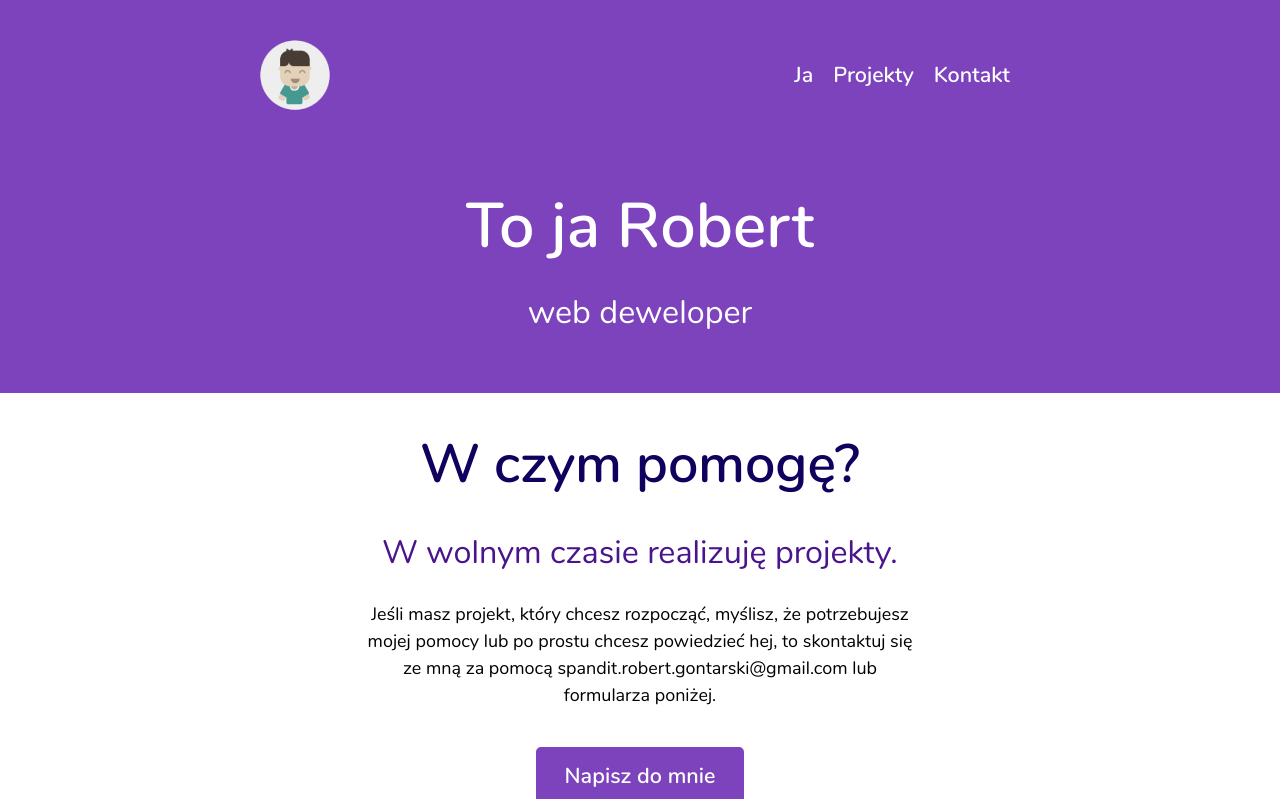
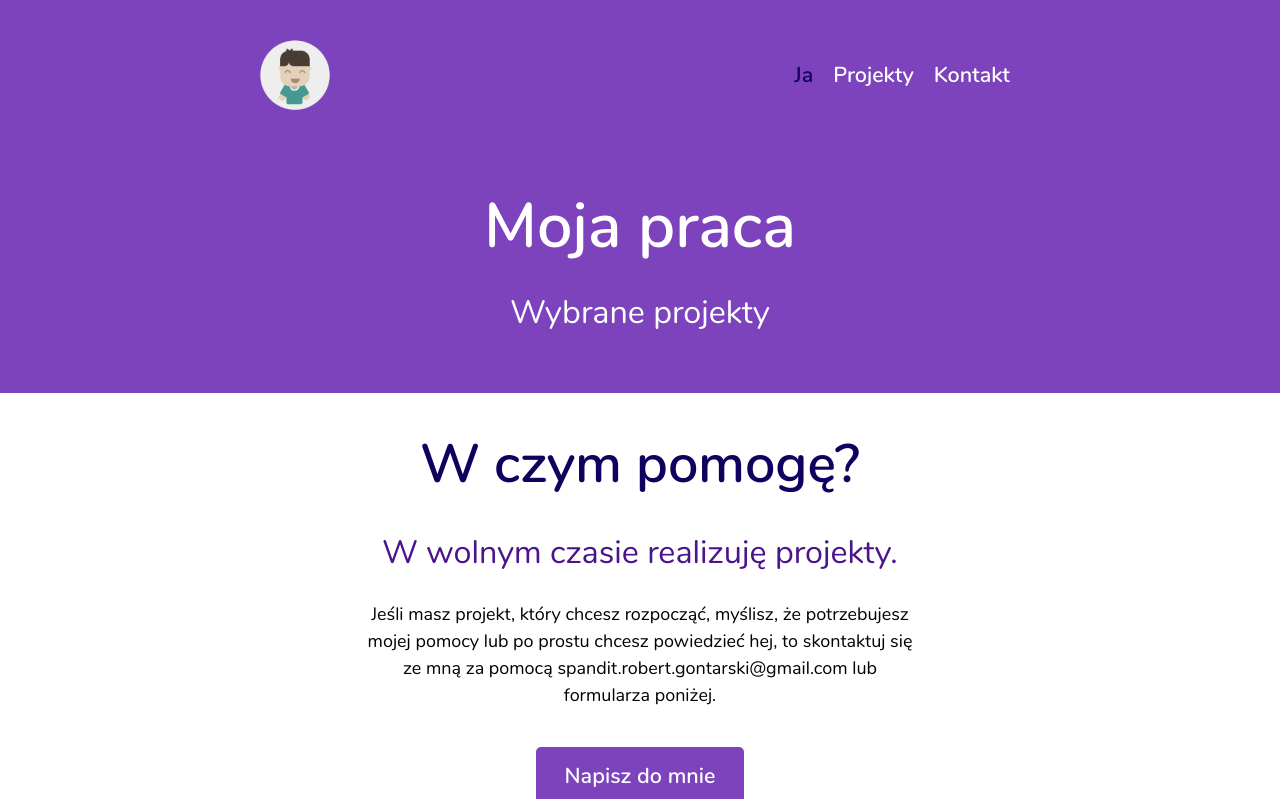
Before and after one commit to Citentel/portfolio-project, a React (Create React App) app: page /projekty in a window 1280 px wide. Shown: the top 799 px of the page. Built offline with nearby package versions, Linux system fonts and the light colour scheme.

Commit message:
changed logic of rooting

```diff
--- a/src/Routing/index.js
+++ b/src/Routing/index.js
@@ -19,54 +19,21 @@ class Routing extends Component {
                 <nav className="navbar">
                     <div className="navbar__box">
                         <div className="navbar__box--logo">
-                            <img src={logo} alt="logo"/>
+                            <img src={ logo } alt="logo"/>
                         </div>
                         <div className="navbar__box--links">
                             <div className="navbar__box--links__link">
-                                <Link
-                                    to={{
-                                        pathname : "/",
-                                        state : {
-                                            header : {
-                                                h1 : "To ja Robert",
-                                                p : "Web deweloper"
-                                            }
-                                        }
-                                    }}
-                                    onClick={((e) => this.handleClick(e))}
-                                >
+                                <Link className="active" to={{ pathname : "/" }} onClick={((e) => this.handleClick(e))}>
                                     Ja
                                 </Link>
                             </div>
                             <div className="navbar__box--links__link">
-                                <Link
-                                    to={{
-                                        pathname : "/projekty",
-                                        state : {
-                                            header : {
-                                                h1 : "Moja praca",
-                                                p : "Wybrane projekty"
-                                            }
-                                        }
-                                    }}
-                                    onClick={((e) => this.handleClick(e))}
-                                >
+                                <Link to={{ pathname : "/projekty" }} onClick={((e) => this.handleClick(e))}>
                                     Projekty
                                 </Link>
                             </div>
                             <div className="navbar__box--links__link">
-                                <Link
-                                    to={{
-                                        pathname : "/kontakt",
-                                        state : {
-                                            header : {
-                                                h1 : "Kontakt",
-                                                p : "Napisz do mnie"
-                                            }
-                                        }
-                                    }}
-                                    onClick={((e) => this.handleClick(e))}
-                                >
+                                <Link to={{ pathname : "/kontakt" }} onClick={((e) => this.handleClick(e))}>
                                     Kontakt
                                 </Link>
                             </div>
@@ -74,9 +41,43 @@ class Routing extends Component {
                     </div>
                 </nav>
                 <Switch>
-                    <Route exact path="/" component={Header} />
-                    <Route path="/projekty" component={Header} />
-                    <Route path="/kontakt" component={Header} />
+                    <Route
+                        exact
+                        path="/"
+                        render={
+                            () => {
+                                return (
+                                    <div>
+                                        <Header h1="To ja Robert" p="Web deweloper" />
+                                    </div>
+                                );
+                            }
+                        }
+                    />
+                    <Route
+                        path="/projekty"
+                        render = {
+                            () => {
+                                return (
+                                    <div>
+                                        <Header h1="Moja praca" p="Wybrane projekty" />
+                                    </div>
+                                );
+                            }
+                        }
+                    />
+                    <Route
+                        path="/kontakt"
+                        render = {
+                            () => {
+                                return (
+                                    <div>
+                                        <Header h1="Kontakt" p="Napisz do mnie" />
+                                    </div>
+                                );
+                            }
+                        }
+                    />
                 </Switch>
             </BrowserRouter>
         );
--- a/src/components/Header/index.js
+++ b/src/components/Header/index.js
@@ -2,34 +2,12 @@ import React, { Component } from "react";
 import "./static/css/index.css";
 
 class Header extends Component {
-    constructor(props) {
-        super(props);
-        this.state = {
-            text : this.props.location.state,
-        }
-
-        if (this.state.text === undefined) {
-            this.state.text = {
-                    h1 : "To ja Robert",
-                    p : "web deweloper"
-            };
-        }
-    }
-
-    changeText = () => {
-        if (this.props.location.state !== undefined) {
-            // eslint-disable-next-line
-            this.state.text = this.props.location.state.header;
-        }
-    }
-
     render = () => {
-        this.changeText();
         return (
             <header className="header">
                 <div className="header__box">
-                    <h1 className="header__box--h1">{ this.state.text.h1 }</h1>
-                    <p className="header__box--p">{ this.state.text.p }</p>
+                    <h1 className="header__box--h1">{ this.props.h1 }</h1>
+                    <p className="header__box--p">{ this.props.p }</p>
                 </div>
             </header>
         );
```
